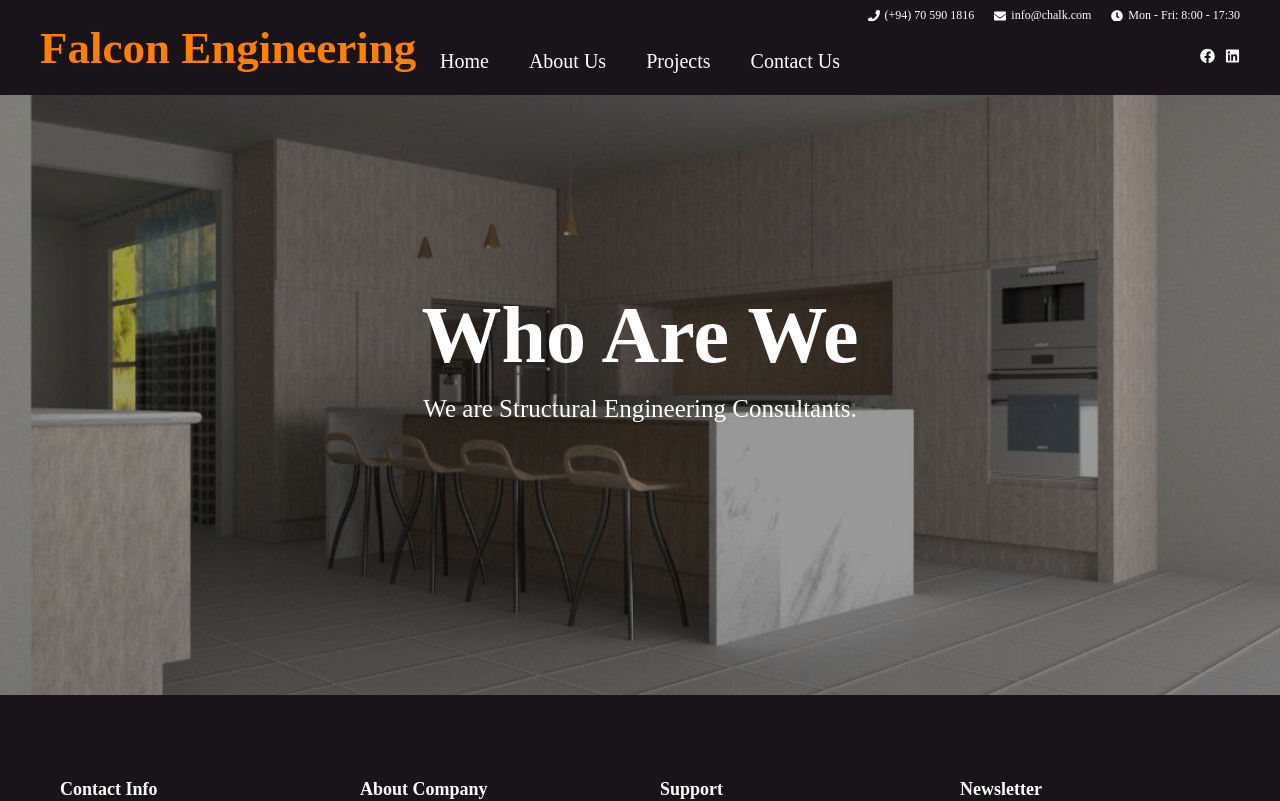
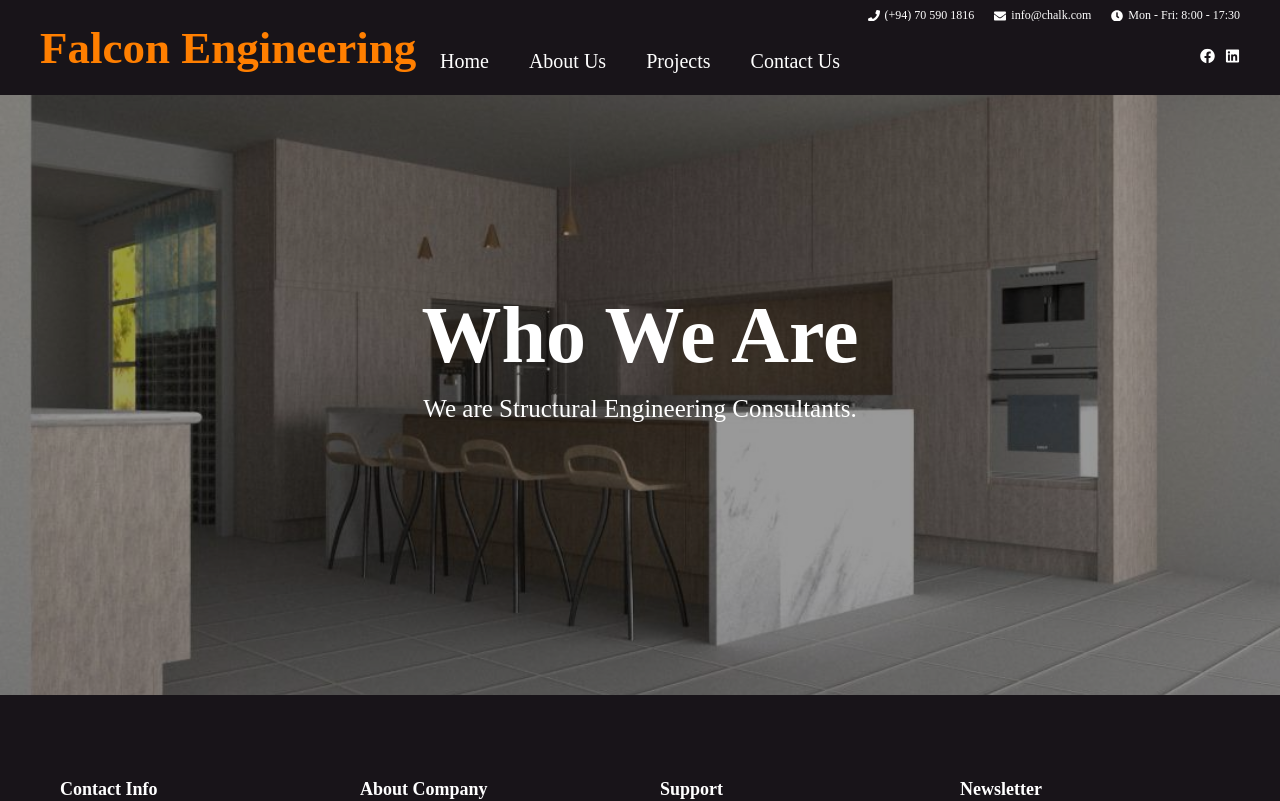
Before and after one commit to chandima-dev/portfolio-, a React (Vite) app: page /aboutus in a window 1280 px wide. Shown: the top 801 px of the page. Built offline with nearby package versions, Linux system fonts and the light colour scheme.

Commit message:
updated contact us

```diff
--- a/src/pages/About/About.jsx
+++ b/src/pages/About/About.jsx
@@ -7,7 +7,7 @@ const AboutUs = () => {
   return (
     <div>
       <SubSlider
-        title="Who Are We"
+        title="Who We Are"
         description="We are Structural Engineering Consultants."
       />
       {/* Other about us page content */}
--- a/src/pages/ContactUs/ContactUsStyles.js
+++ b/src/pages/ContactUs/ContactUsStyles.js
@@ -166,6 +166,9 @@ export const StyledSocialSection = styled.div`
 
     p {
       font-size: 1rem; /* Adjust paragraph size for mobile */
+      justify-content: center;
+      align-items: center;
+      text-align: center;
     }
   }
 `;
--- a/src/pages/Projects/Projects.jsx
+++ b/src/pages/Projects/Projects.jsx
@@ -9,7 +9,7 @@ const Projects = () => {
     <div>
       <SubSlider
         title="Our Projects"
-        description="These are the valuable projects."
+        description="Explore our portfolio of valuable and impactful projects."
       />
       {/* Other projects page content */}
     </div>
```
